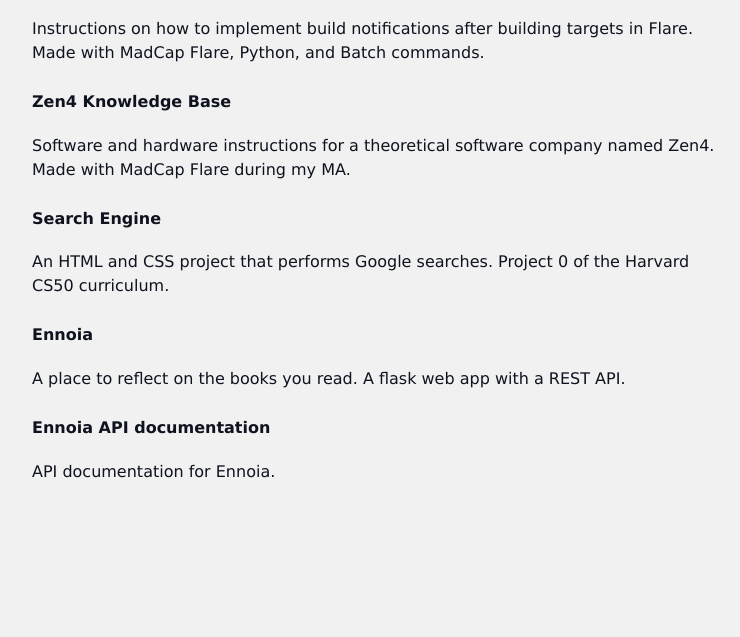
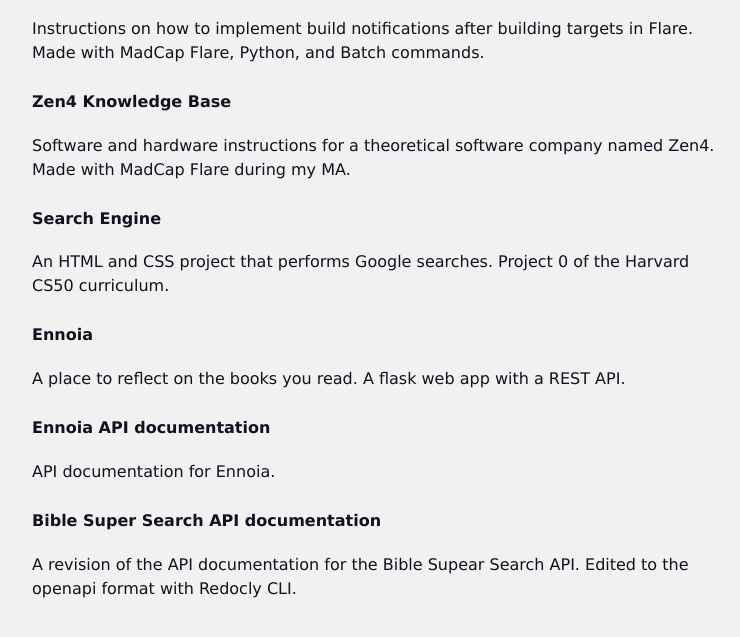
Before and after one commit to jaketanis/j.k.-tanis, a plain HTML site: page projects/projects.html in a window 1280 px wide. Shown: the part 137-774 px from the top of the page, without its empty margins (258-998 px from the left). Drawn offline with Linux system fonts and the light colour scheme.

Commit message:
Added a link to the BSS api docs site.

```diff
--- a/projects/projects.html
+++ b/projects/projects.html
@@ -22,8 +22,10 @@
             <h2><a href='https://seiji-alyosha.github.io/google-search/'>Search Engine</a></h2>
                 <p>An HTML and CSS project that performs Google searches. <a href='https://cs50.harvard.edu/web/2020/projects/0/search/'>Project 0 of the Harvard CS50 curriculum.</a></p>
             <h2><a href='https://ennoia.pythonanywhere.com'>Ennoia</a></h2>
-               <p>A place to reflect on the books you read. A flask web app with a REST API.</p>
+                <p>A place to reflect on the books you read. A flask web app with a REST API.</p>
             <h2><a href='https://seiji-alyosha.github.io/ennoia_api_docs'>Ennoia API documentation</a></h2>
-               <p>API documentation for Ennoia.</p>
+                <p>API documentation for Ennoia.</p>
+            <h2><a href='https://seiji-alyosha.github.io/bss_api_docs/'>Bible Super Search API documentation</a></h2>
+                <p>A revision of the API documentation for the Bible Supear Search API. Edited to the openapi format with Redocly CLI.</p>
     </body>
 </html>
```
